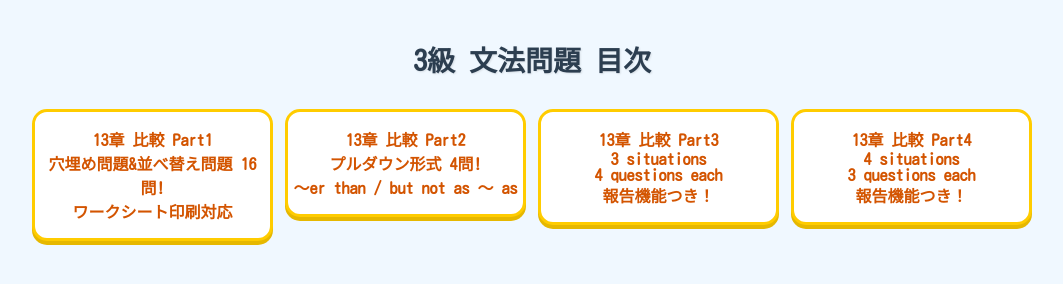
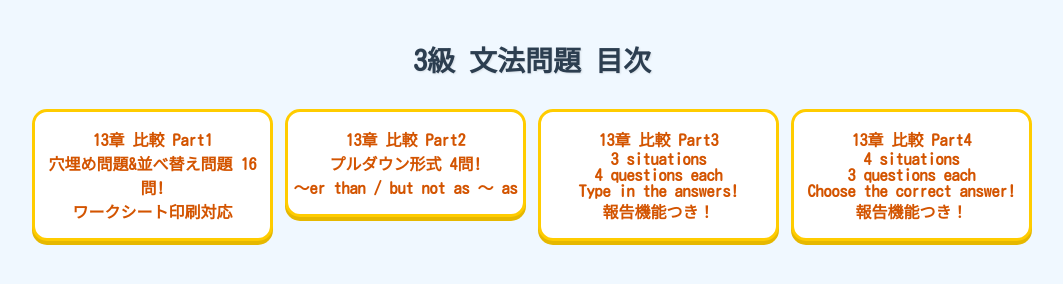
Before and after one commit to EigoStudio/3Q-Grammar, a plain HTML site: page index.html in a window 1280 px wide. Shown: the whole page, without its empty margins (108-1171 px from the left). Drawn offline with Linux system fonts and the light colour scheme.

Commit message:
Update index.html

```diff
--- a/index.html
+++ b/index.html
@@ -70,12 +70,14 @@
         <li><a href="3Q-grammar-Unit13-3-situations.html">13章 比較 Part3<br>
 3 situations<br>
 4 questions each<br>
+            Type in the answers!<br>
             報告機能つき！
 </a></li>
 
          <li><a href="3Q-grammar-Unit13-4-situations.html">13章 比較 Part4<br>
 4 situations<br>
 3 questions each<br>
+             Choose the correct answer!<br>
             報告機能つき！
 </a></li>
 
```
